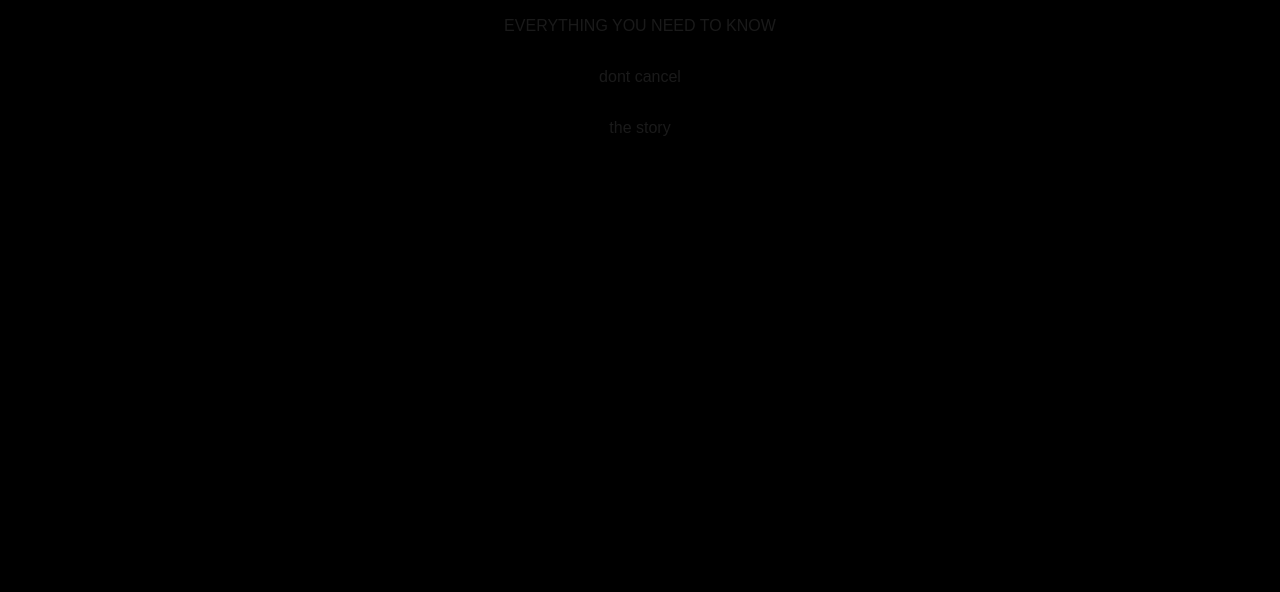
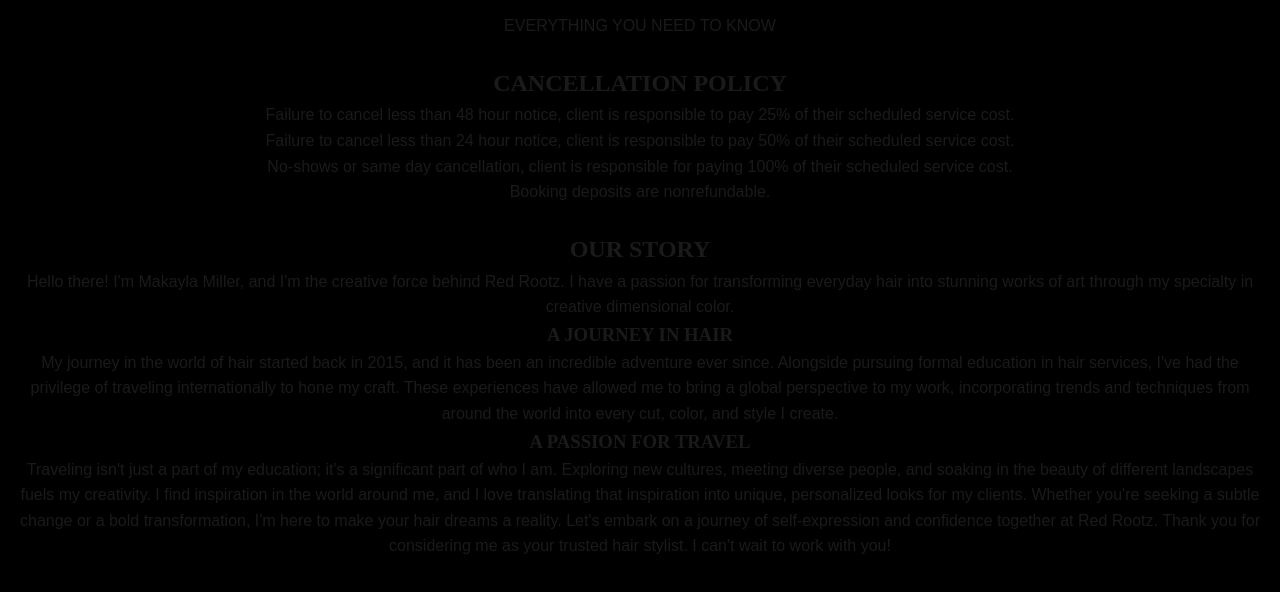
Before and after one commit to clarissafuller/RedRootz, a React (Vite) app: page /about in a window 1280 px wide. Shown: the top 592 px of the page. Built offline with nearby package versions, Linux system fonts and the light colour scheme.

Commit message:
adds all needed info to about page

```diff
--- a/src/pages/About.jsx
+++ b/src/pages/About.jsx
@@ -5,10 +5,51 @@
         <p>EVERYTHING YOU NEED TO KNOW</p>
       </section>
       <section className="cancellation-policy">
-        <p>dont cancel</p>
+        <h1>CANCELLATION POLICY</h1>
+        <p>
+          Failure to cancel less than 48 hour notice, client is responsible to
+          pay 25% of their scheduled service cost.
+        </p>
+        <p>
+          Failure to cancel less than 24 hour notice, client is responsible to
+          pay 50% of their scheduled service cost.
+        </p>
+        <p>
+          No-shows or same day cancellation, client is responsible for paying
+          100% of their scheduled service cost.
+        </p>
+        <p>Booking deposits are nonrefundable.</p>
       </section>
       <section className="our-story">
-        <p>the story</p>
+        <h1>OUR STORY</h1>
+        <p>
+          Hello there! I'm Makayla Miller, and I'm the creative force behind Red
+          Rootz. I have a passion for transforming everyday hair into stunning
+          works of art through my specialty in creative dimensional color.
+        </p>
+        <h3>A JOURNEY IN HAIR</h3>
+        <p>
+          My journey in the world of hair started back in 2015, and it has been
+          an incredible adventure ever since. Alongside pursuing formal
+          education in hair services, I've had the privilege of traveling
+          internationally to hone my craft. These experiences have allowed me to
+          bring a global perspective to my work, incorporating trends and
+          techniques from around the world into every cut, color, and style I
+          create.
+        </p>
+        <h3>A PASSION FOR TRAVEL</h3>
+        <p>
+          Traveling isn't just a part of my education; it's a significant part
+          of who I am. Exploring new cultures, meeting diverse people, and
+          soaking in the beauty of different landscapes fuels my creativity. I
+          find inspiration in the world around me, and I love translating that
+          inspiration into unique, personalized looks for my clients. Whether
+          you're seeking a subtle change or a bold transformation, I'm here to
+          make your hair dreams a reality. Let's embark on a journey of
+          self-expression and confidence together at Red Rootz. Thank you for
+          considering me as your trusted hair stylist. I can't wait to work with
+          you!
+        </p>
       </section>
     </div>
   );
```
